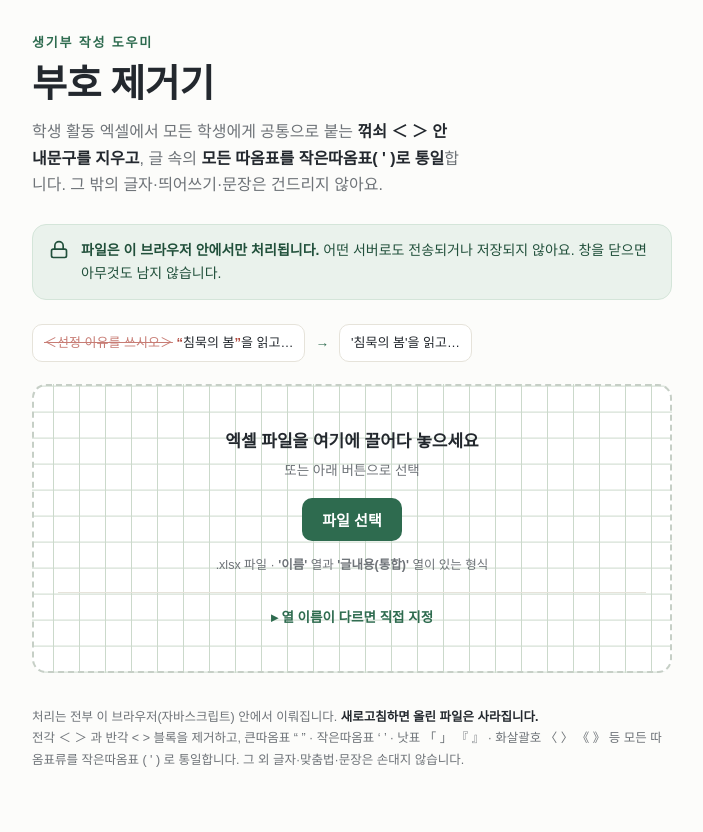
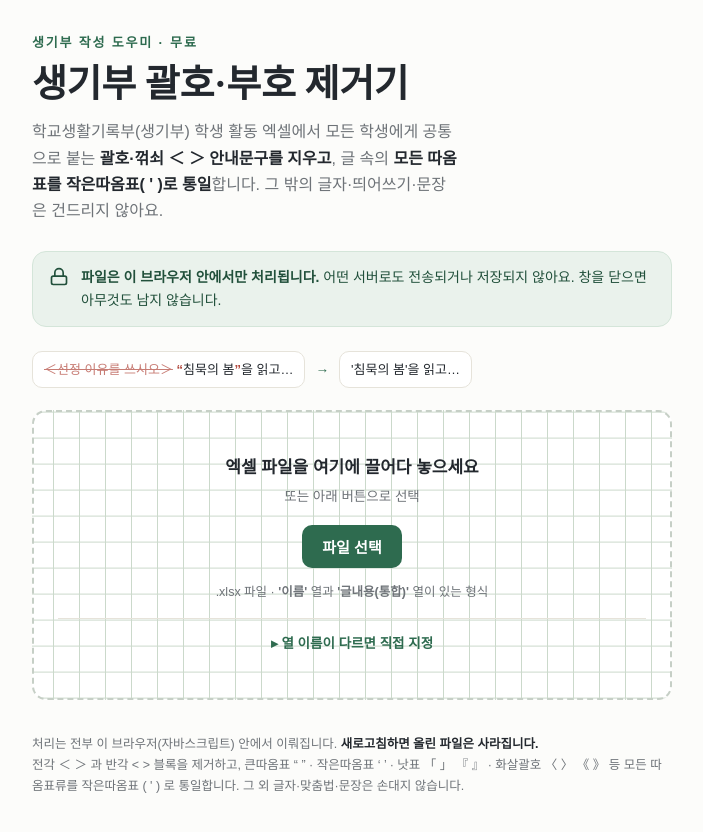
Before and after one commit to persian32/bracket-delete, a plain HTML site: page index.html in a window 1280 px wide. Shown: the whole page, without its empty margins (288-991 px from the left). Drawn offline with Linux system fonts and the light colour scheme; a web font is replaced by a local one.

Commit message:
Update index.html

```diff
--- a/index.html
+++ b/index.html
@@ -4,7 +4,17 @@
 <meta charset="UTF-8">
 <meta name="viewport" content="width=device-width, initial-scale=1.0">
 <meta name="google-site-verification" content="1XXITXpXsqLk5OJXwUBDRMlL2bTwCEqRRTz7aPDm2uw" />
-<title>부호 제거기 · 생기부 도우미</title>
+<title>생기부 괄호·부호 제거기 — 엑셀 꺾쇠 ＜ ＞ 안내문구 정리 (무료)</title>
+<meta name="description" content="학교생활기록부(생기부) 학생 활동 엑셀에서 모든 학생에게 공통으로 붙는 괄호·꺾쇠 ＜ ＞ 안내문구를 한 번에 제거하고, 큰따옴표·낫표 등 모든 따옴표를 작은따옴표로 통일하는 무료 도구. 설치 없이 브라우저에서 처리되며 파일이 서버로 업로드되지 않아 학생 정보가 안전합니다.">
+<meta name="keywords" content="생기부 부호 제거, 생기부 괄호 제거, 생기부 꺾쇠 제거, 생기부 안내문구 제거, 학교생활기록부 엑셀 정리, 특기사항 부호, 창체 세특 정리, 따옴표 통일">
+<meta name="author" content="persian32">
+<link rel="canonical" href="https://persian32.github.io/bracket-delete/">
+<meta property="og:type" content="website">
+<meta property="og:title" content="생기부 괄호·부호 제거기 (무료)">
+<meta property="og:description" content="학생 활동 엑셀에서 ＜ ＞ 괄호 안내문구를 지우고 따옴표를 작은따옴표로 통일. 설치·업로드 없이 브라우저에서 안전하게.">
+<meta property="og:url" content="https://persian32.github.io/bracket-delete/">
+<meta property="og:locale" content="ko_KR">
+<meta name="twitter:card" content="summary">
 <link rel="preconnect" href="https://fonts.googleapis.com">
 <link rel="preconnect" href="https://fonts.gstatic.com" crossorigin>
 <link rel="stylesheet" href="https://cdn.jsdelivr.net/gh/orioncactus/pretendard@v1.3.9/dist/web/static/pretendard.css">
@@ -155,9 +165,9 @@
 <body>
 <div class="wrap">
 
-  <div class="eyebrow">생기부 작성 도우미</div>
-  <h1>부호 제거기</h1>
-  <p class="lede">학생 활동 엑셀에서 모든 학생에게 공통으로 붙는 <b>꺾쇠 ＜ ＞ 안내문구를 지우고</b>, 글 속의 <b>모든 따옴표를 작은따옴표( ' )로 통일</b>합니다. 그 밖의 글자·띄어쓰기·문장은 건드리지 않아요.</p>
+  <div class="eyebrow">생기부 작성 도우미 · 무료</div>
+  <h1>생기부 괄호·부호 제거기</h1>
+  <p class="lede">학교생활기록부(생기부) 학생 활동 엑셀에서 모든 학생에게 공통으로 붙는 <b>괄호·꺾쇠 ＜ ＞ 안내문구를 지우고</b>, 글 속의 <b>모든 따옴표를 작은따옴표( ' )로 통일</b>합니다. 그 밖의 글자·띄어쓰기·문장은 건드리지 않아요.</p>
 
   <div class="privacy">
     <svg width="20" height="20" viewBox="0 0 24 24" fill="none" stroke="currentColor" stroke-width="2" stroke-linecap="round" stroke-linejoin="round"><rect x="3" y="11" width="18" height="10" rx="2"></rect><path d="M7 11V7a5 5 0 0 1 10 0v4"></path></svg>
```
